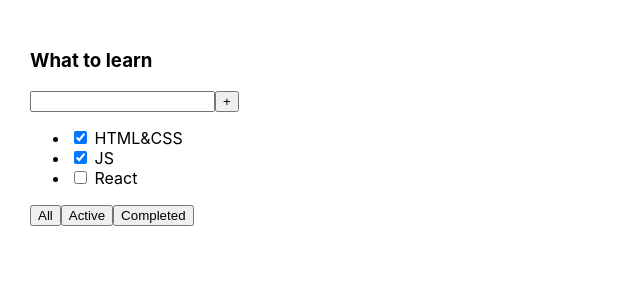
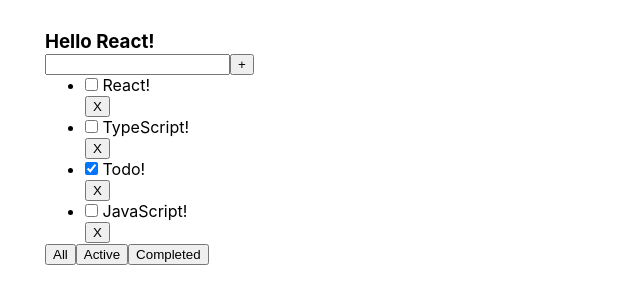
Before and after one commit to bogdan-Kozlovsky/IT-INCUBATOR_todolist-TS, a React (Create React App) app: page / in a window 1280 px wide. Shown: the top 304 px of the page, without its empty margins (0-640 px from the left). Built offline with nearby package versions, Linux system fonts and the light colour scheme.

Commit message:
two_lesson

```diff
--- a/package.json
+++ b/package.json
@@ -10,6 +10,7 @@
     "@types/node": "^12.0.0",
     "@types/react": "^16.9.0",
     "@types/react-dom": "^16.9.0",
+    "node-sass": "4.14.1",
     "react": "^16.13.1",
     "react-dom": "^16.13.1",
     "react-scripts": "3.4.1",
--- a/src/App.css
+++ /dev/null
@@ -1,8 +0,0 @@
-.App {
-  padding: 30px;
-  display: flex;
-}
-
-.App > div {
-  margin-right: 50px;
-}
--- /dev/null
+++ b/src/App.scss
@@ -0,0 +1,16 @@
+.App {
+  padding: 30px;
+}
+
+.App > div {
+  margin-right: 50px;
+}
+
+.wrapper{
+  max-width: 1200px;
+  padding: 0 15px;
+  margin: 0 auto;
+  display: flex;
+  justify-content: space-between;
+  align-items: center;
+}
--- a/src/App.tsx
+++ b/src/App.tsx
@@ -1,25 +1,62 @@
-import React from 'react';
-import './App.css';
+import React, {useState} from 'react';
+import './App.scss';
+import {TodoList} from './component/TodoList';
+
+export type FilterValuesType = 'all' | 'active' | 'completed'
+
 
 function App() {
+    let [tasks, setTasks] = useState([
+        {id: 1, title: 'React!', isDone: false},
+        {id: 2, title: 'TypeScript!', isDone: false},
+        {id: 3, title: 'Todo!', isDone: true},
+        {id: 4, title: 'JavaScript!', isDone: false},
+    ])
+
+
+    let [filter, setFilter] = useState<FilterValuesType>('all')
+
+    // const removeTask = (id: number) => {
+    //     // мы должно отфильровать только те таски у которых id не равен на ту таску на которую мы нажали
+    //     debugger
+    //     let newTask = task1.filter((t) => {
+    //         return (t.id !== id)
+    //         // t это каждый елемент массива task1
+    //
+    //
+    //         //если  task.id не равна id , то она проходит в истину, если она равна то в ложь
+    //     })
+    //     console.log(newTask)
+    //
+    // }
+
+
+    const removeTask = (id: number) => {
+        let newTasks = tasks.filter(task => task.id !== id)
+        setTasks(newTasks)
+    }
+    const changeFilter = (value:FilterValuesType) => {
+        setFilter(value)
+    }
+
+
+    let tasksForTodoList = tasks
+    if (filter === 'completed') {
+        tasksForTodoList = tasks.filter(t => t.isDone === true)
+    } else if (filter === 'active') {
+        tasksForTodoList = tasks.filter(t => t.isDone === false)
+    }
+
     return (
         <div className="App">
-            <div>
-                <h3>What to learn</h3>
-                <div>
-                    <input/>
-                    <button>+</button>
-                </div>
-                <ul>
-                    <li><input type="checkbox" checked={true}/> <span>HTML&CSS</span></li>
-                    <li><input type="checkbox" checked={true}/> <span>JS</span></li>
-                    <li><input type="checkbox" checked={false}/> <span>React</span></li>
-                </ul>
-                <div>
-                    <button>All</button>
-                    <button>Active</button>
-                    <button>Completed</button>
-                </div>
+            <div className="wrapper">
+
+                <TodoList
+                    task={tasksForTodoList}
+                    subtitle={'Hello React!'}
+                    removeTask={removeTask}
+                    changeFilter={changeFilter}
+                />
             </div>
         </div>
     );
--- /dev/null
+++ b/src/component/TodoItem.tsx
@@ -0,0 +1,32 @@
+import React, {FC} from 'react';
+
+type TodoListArrayType = {
+    id: number
+    title: string
+    isDone: boolean
+}
+
+type TodoListType = {
+    task: Array<TodoListArrayType>
+    subtitle?: string
+    removeTask: Function
+}
+
+export const TodoItem: FC<TodoListType> = (props) => {
+    // debugger
+    return (
+
+        <div>
+            {props.task.map(el => {
+                return (
+                    <div key={el.id}>
+                        <li><input type="checkbox" checked={el.isDone}/> <span>{el.title}</span></li>
+                        <button onClick={() => {
+                            props.removeTask(el.id)}}>X
+                        </button>
+                    </div>
+                )
+            })}
+        </div>
+    );
+};
--- /dev/null
+++ b/src/component/TodoList.tsx
@@ -0,0 +1,42 @@
+import React, {FC} from 'react';
+import {TodoItem} from './TodoItem';
+import {FilterValuesType} from '../App';
+
+
+type TodoListArrayType = {
+    id: number
+    title: string
+    isDone: boolean
+
+}
+
+type TodoListType = {
+    task: Array<TodoListArrayType>
+    subtitle?: string
+    removeTask: (id: number) => void
+    changeFilter: (value:FilterValuesType) => void
+}
+
+
+export const TodoList: FC<TodoListType> = (
+    {task, subtitle, removeTask, changeFilter}) => {
+    return (
+        <div>
+
+            <h3>{subtitle}</h3>
+            <div>
+                <input/>
+                <button>+</button>
+            </div>
+            <ul>
+                <TodoItem task={task} removeTask={removeTask}/>
+            </ul>
+            <div>
+                <button onClick={() => changeFilter('all')}>All</button>
+                <button onClick={() => changeFilter('active')}>Active</button>
+                <button onClick={() => changeFilter('completed')}>Completed</button>
+            </div>
+
+        </div>
+    );
+};
--- a/src/index.css
+++ b/src/index.scss
@@ -1,3 +1,8 @@
+*{
+  box-sizing: border-box;
+  margin: 0;
+}
+
 body {
   margin: 0;
   font-family: -apple-system, BlinkMacSystemFont, 'Segoe UI', 'Roboto', 'Oxygen',
@@ -5,6 +10,7 @@
     sans-serif;
   -webkit-font-smoothing: antialiased;
   -moz-osx-font-smoothing: grayscale;
+
 }
 
 code {
--- a/src/index.tsx
+++ b/src/index.tsx
@@ -1,12 +1,10 @@
 import React from 'react';
 import ReactDOM from 'react-dom';
-import './index.css';
+import './index.scss';
 import App from './App';
 import * as serviceWorker from './serviceWorker';
 
 ReactDOM.render(<App />,  document.getElementById('root'));
 
-// If you want your app to work offline and load faster, you can change
-// unregister() to register() below. Note this comes with some pitfalls.
-// Learn more about service workers: https://bit.ly/CRA-PWA
+
 serviceWorker.unregister();
```
Also changed, not shown: 1 other file (tests, documents, lock files or other folders).
